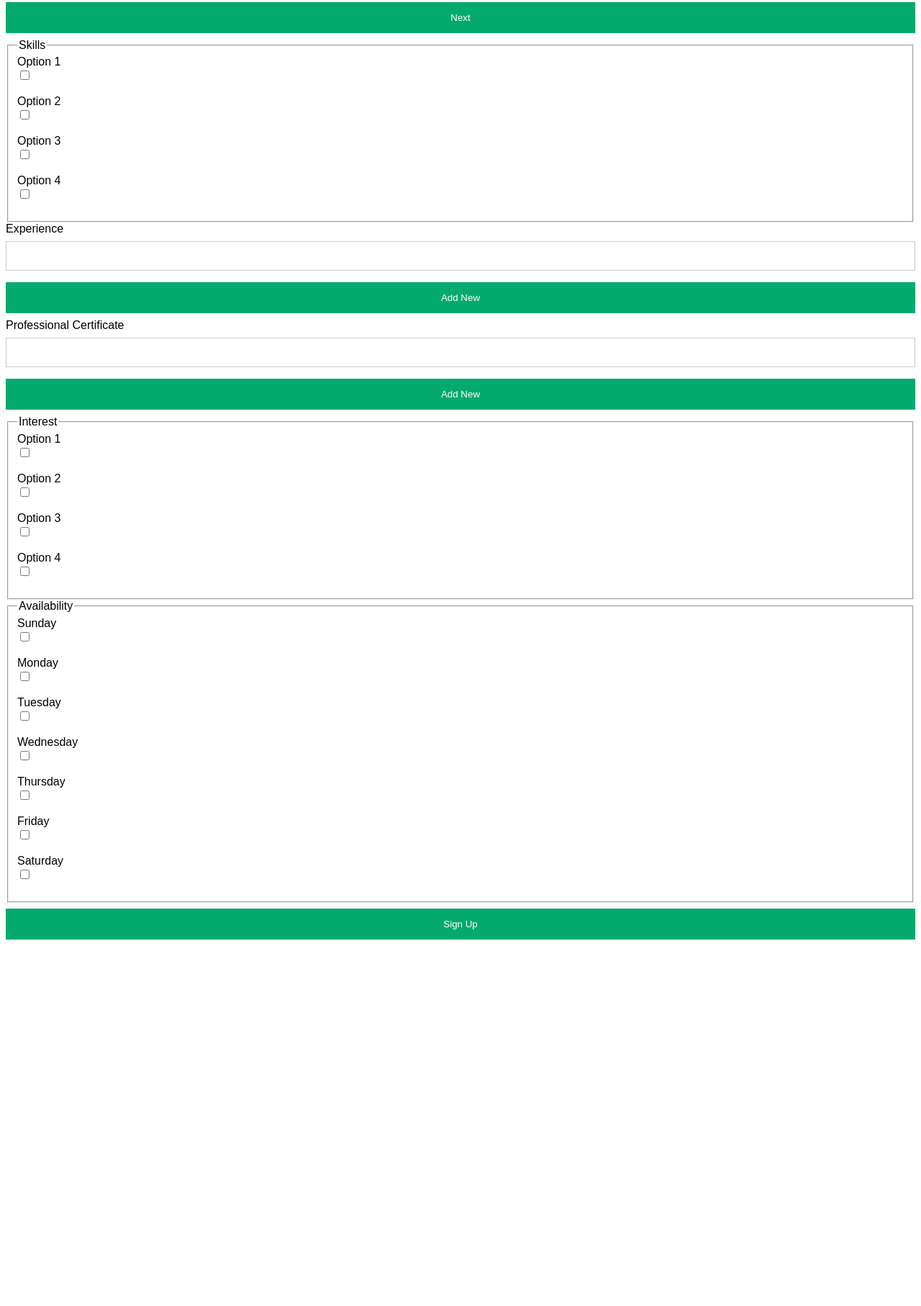
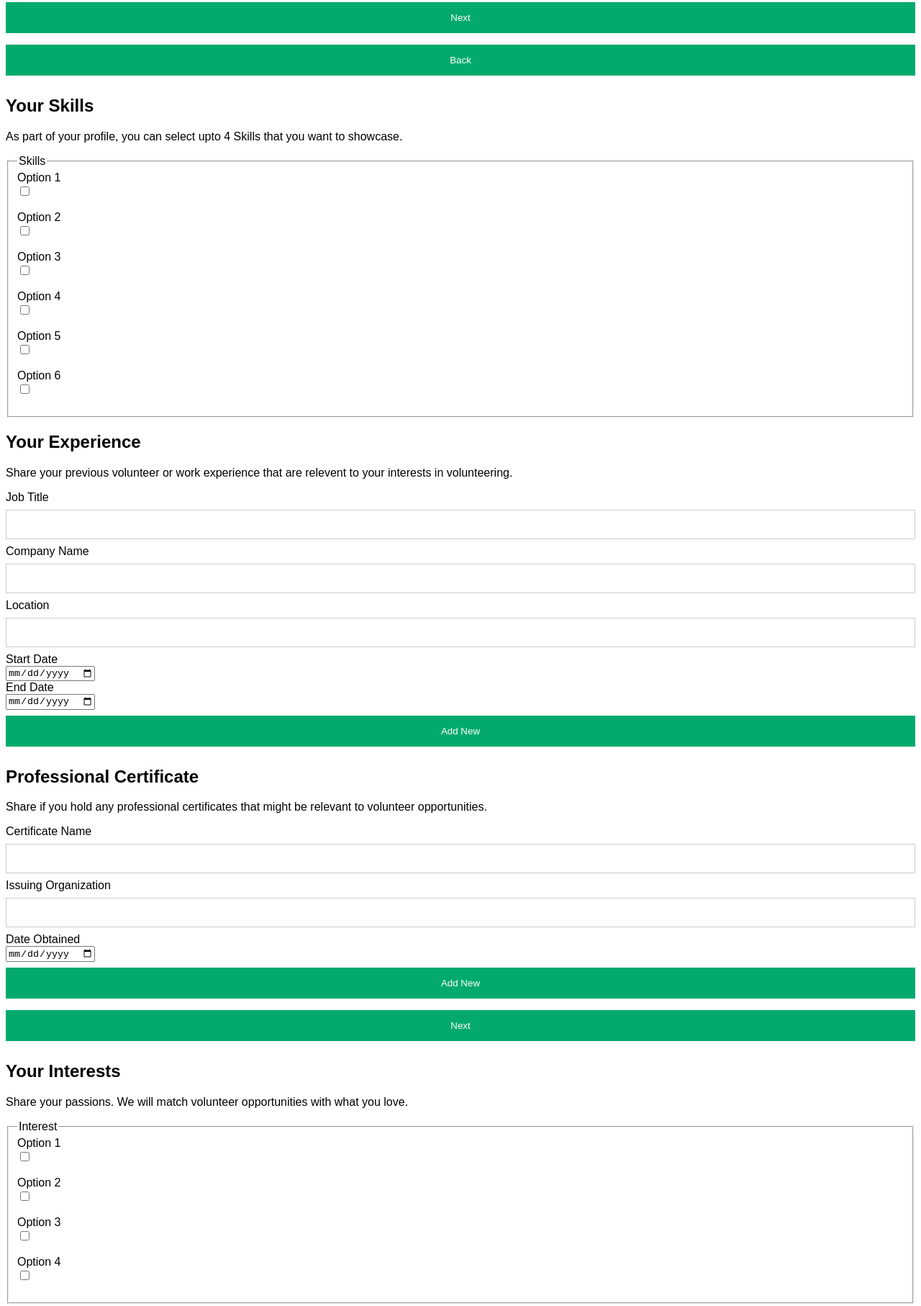
Before and after one commit to harleen251/we-bridge, a plain HTML site: page volunteer_profile_info.html in a window 1280 px wide. Shown: the part 650-2464 px from the top of the page at 72% size. Before the commit the page ends 1963 px from the top, so only its background shows below. Drawn offline with Linux system fonts and the light colour scheme.

Commit message:
Update Profile Info

```diff
--- a/volunteer_profile_info.html
+++ b/volunteer_profile_info.html
@@ -14,7 +14,7 @@
     <main>
         <form id="profile_Form">
             <div class="personal_Info">
-                <H2>Personal Information</H2>
+                <h2>Personal Information</h2>
 
                 <label for="txtPhotoLink">Select a photo</label>
                 <input type="file" id="txtPhotoLink">
@@ -66,8 +66,12 @@
             </div>
 
 
-
-            <fieldset id="skill">
+            <div class="qualification">
+                <button id="back_Qualification">Back</button>
+                <section id="skill">
+                    <h2>Your Skills</h2>
+                    <p>As part of your profile, you can select upto 4 Skills that you want to showcase.</p>
+                    <fieldset>
                         <legend>Skills</legend>
                         <label for="skill1">Option 1</label>
                         <input type="checkbox" id="skill1" value="Option 1">
@@ -81,25 +85,55 @@
                         <label for="skill4">Option 4</label>
                         <input type="checkbox" id="skill4" value="Option 4">
                         <br>
+                        <label for="skill5">Option 5</label>
+                        <input type="checkbox" id="skill5" value="Option 5">
+                        <br>
+                        <label for="skill6">Option 6</label>
+                        <input type="checkbox" id="skill6" value="Option 6">
+                        <br>
                     </fieldset>
+                </section>
 
-            <div id="experience_container">
-                <label>Experience</label>
+                <section id="experience_container">
+                    <h2>Your Experience</h2>
+                    <p>Share your previous volunteer or work experience that are relevent to your interests in volunteering.</p>
                     <div id="expInputGroup">
-                    <input type="text">
+                        <label for="txtJobTitle">Job Title</label>
+                        <input type="text" id="txtJobTitle">
+                        <label for="txtCompany">Company Name</label>
+                        <input type="text" id="txtCompany">
+                        <label for="txtLocation">Location</label>
+                        <input type="text" id="txtLocation">
+                        <label for="txtStartDate">Start Date</label>
+                        <input type="date" id="txtStartDate">
+                        <label for="txtEndDate">End Date</label>
+                        <input type="date" id="txtEndDate">
                     </div>
                     <button id="addNewExpBtn">Add New</button>
+                </section>
+
+                <section id="certificate_container">
+                    <h2>Professional Certificate</h2>
+                    <p>Share if you hold any professional certificates that might be relevant to volunteer opportunities.</p>
+                    <div id="certInputGroup">
+                        <label for="txtCertifiacteName">Certificate Name</label>
+                        <input type="text" id="txtCertifiacteName">
+                        <label for="txtIssuingOrg">Issuing Organization</label>
+                        <input type="text" id="txtIssuingOrg">
+                        <label for="txtDateObtained">Date Obtained</label>
+                        <input type="date" id="txtDateObtained">
+                    </div>
+                    <button id="addNewCertBtn">Add New</button>
+                </section>
+                <button id="next_Qualification">Next</button>
             </div>
 
-            <div id="certificate_container">
-                <label>Professional Certificate</label>
-                <div id="certInputGroup">
-                    <input type="text">
-                </div>
-                <button id="addNewCertBtn">Add New</button>
-            </div>
 
-            <fieldset id="interest">
+            <div class="involvement">
+                <section id="interest">
+                    <h2>Your Interests</h2>
+                    <p>Share your passions. We will match volunteer opportunities with what you love.</p>
+                    <fieldset>
                         <legend>Interest</legend>
                         <label for="interest1">Option 1</label>
                         <input type="checkbox" id="interest1" value="Option 1">
@@ -114,32 +148,24 @@
                         <input type="checkbox" id="interest4" value="Option 4">
                         <br>
                     </fieldset>
+                </section>
 
-            <fieldset id="availability">
+                <section  id="availability">
+                    <h2>Your Availability</h2>
+                    <p>When can you volunteer</p>
+                    <fieldset>
                         <legend>Availability</legend>
-                <label for="availability1">Sunday</label>
-                <input type="checkbox" id="availability1" value="Sunday">
+                        <label for="availability1">Weekdays<p>Monday-Friday</p></label>
+                        <input type="checkbox" id="availability1" value="Weekdays">
                         <br>
-                <label for="availability2">Monday</label>
-                <input type="checkbox" id="availability2" value="Monday">
-                <br>
-                <label for="availability3">Tuesday</label>
-                <input type="checkbox" id="availability3" value="Tuesday">
-                <br>
-                <label for="availability4">Wednesday</label>
-                <input type="checkbox" id="availability4" value="Wednesday">
-                <br>
-                <label for="availability5">Thursday</label>
-                <input type="checkbox" id="availability5" value="Thursday">
-                <br>
-                <label for="availability6">Friday</label>
-                <input type="checkbox" id="availability6" value="Friday">
-                <br>
-                <label for="availability7">Saturday</label>
-                <input type="checkbox" id="availability7" value="Saturday">
+                        <label for="availability2">Weekends<p>Saturday-Sunday</p></label>
+                        <input type="checkbox" id="availability2" value="Weekends">
                         <br>
                     </fieldset>
-            <input type="submit" value="Sign Up" id="signUpBtn">
+                </section>
+            </div>
+
+            <input type="submit" value="Save" id="saveBtn">
         </form>
     </main>
 </body>
```
Also changed, not shown: js/profile_info_vol.js (+13 -46 lines). Lines whose indentation alone changed are shown as unchanged.
